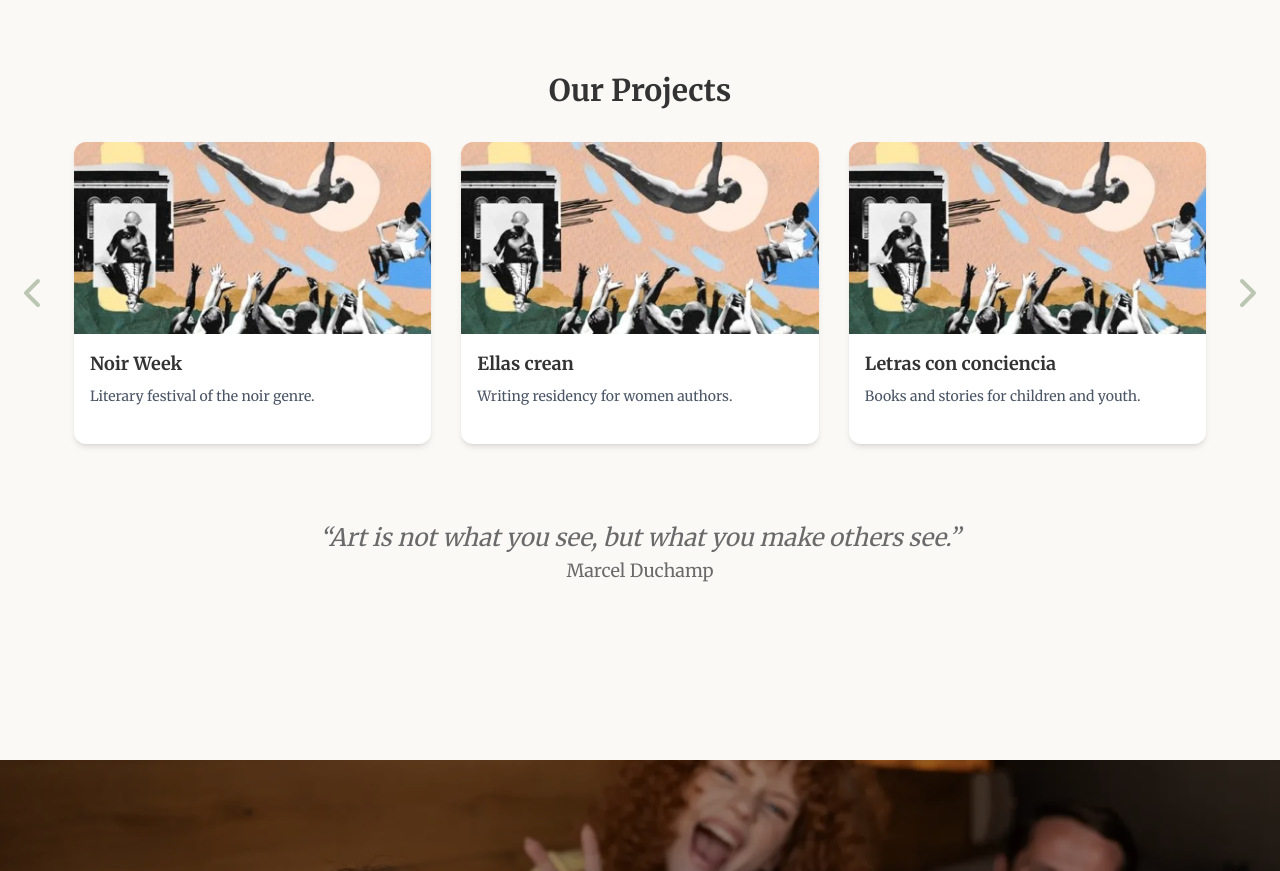
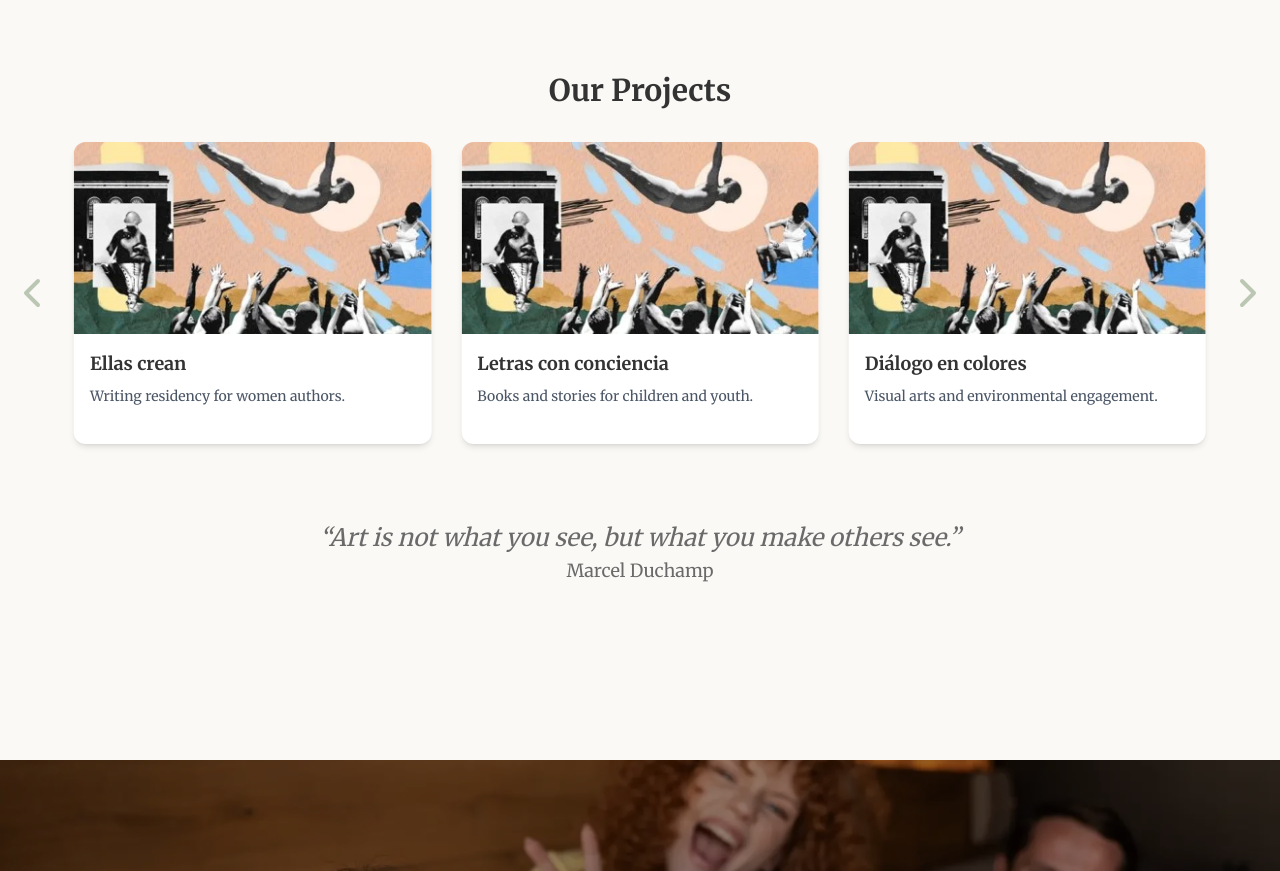
Before and after one commit to Caskito1/narts-nextapp, a Next.js app: page / in a window 1280 px wide. Shown: the part 2520-3391 px from the top of the page. Built offline with nearby package versions, Linux system fonts and the light colour scheme.

Commit message:
Actualización 15-8

```diff
--- a/src/app/components/Projects.jsx
+++ b/src/app/components/Projects.jsx
@@ -56,7 +56,7 @@ export const Projects = () => {
             prevEl: ".custom-prev",
           }}
           autoplay={{
-            delay: 7000,
+            delay: 3000,
             disableOnInteraction: false,
           }}
           modules={[Pagination, Navigation, Autoplay]}
```
